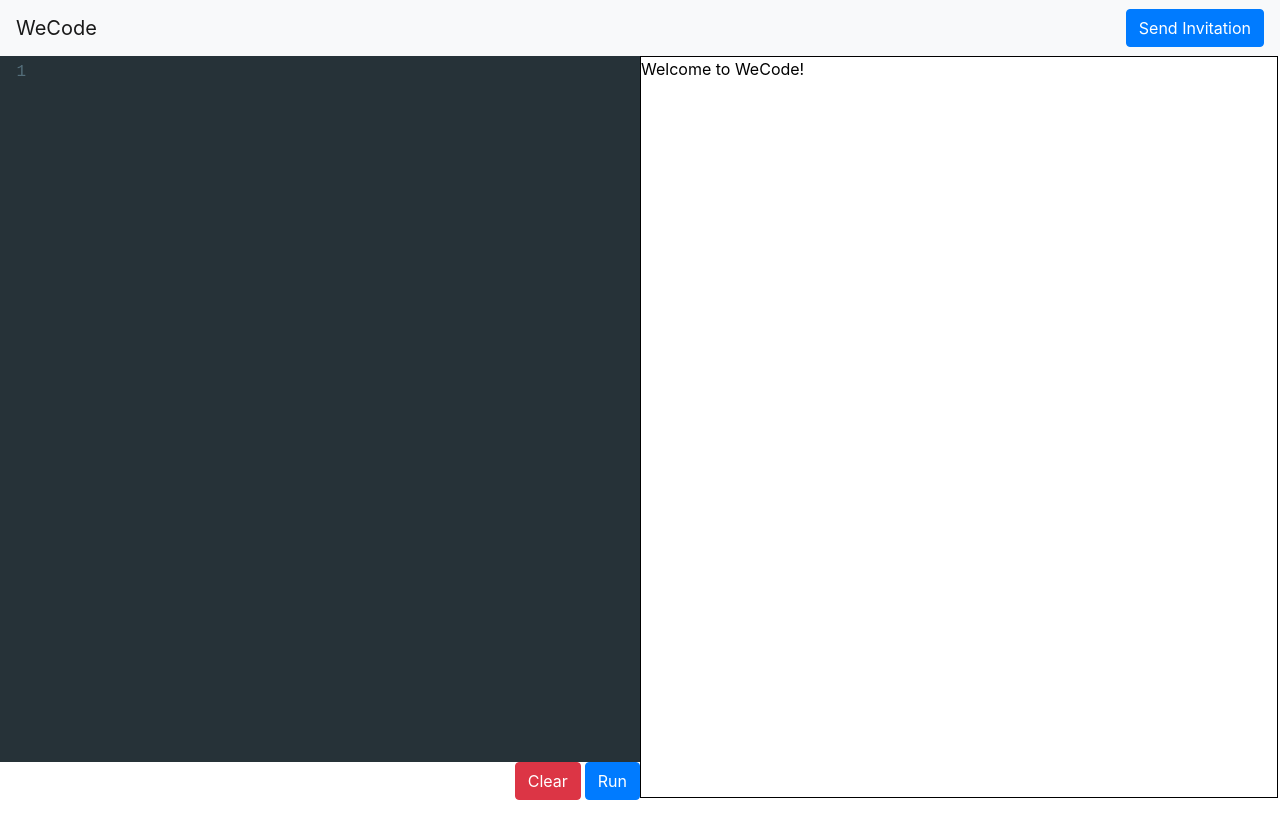
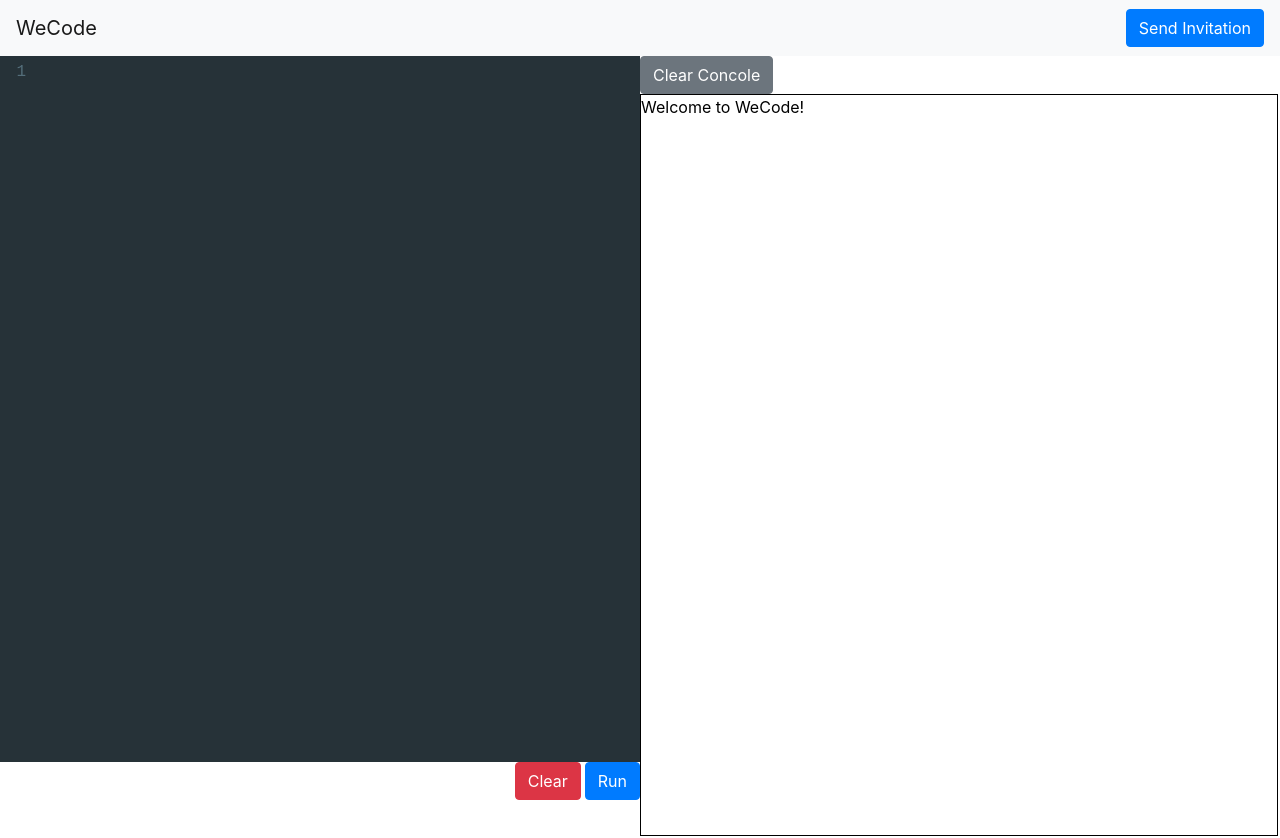
Before and after one commit to ZhuonanLin/wecode, a React (Create React App) app in the folder client/: page /interview in a window 1280 px wide. Shown: the top 838 px of the page. Before the commit the page ends 804 px from the top, so only its background shows below. Built offline with nearby package versions, Linux system fonts and the light colour scheme; no server answers.

Commit message:
zl - add clear concole button on code editor page

```diff
--- a/client/src/components/Console.js
+++ b/client/src/components/Console.js
@@ -1,14 +1,21 @@
 import React, { Component } from 'react';
+import { Button } from 'reactstrap';
 import './Console.css';
 
 class Console extends Component {
+
+
+  clearConcole = () => {};
   render() {
     return (
-      <textarea
-        className='Console'
-        readOnly
-        value={this.props.messages}
-      />
+      <React.Fragment>
+        <Button onClick={this.clearConcole}>Clear Concole</Button>
+        <textarea
+          className='Console'
+          readOnly
+          value={this.props.messages}
+        />
+        </React.Fragment>
     );
   }
 }
```
